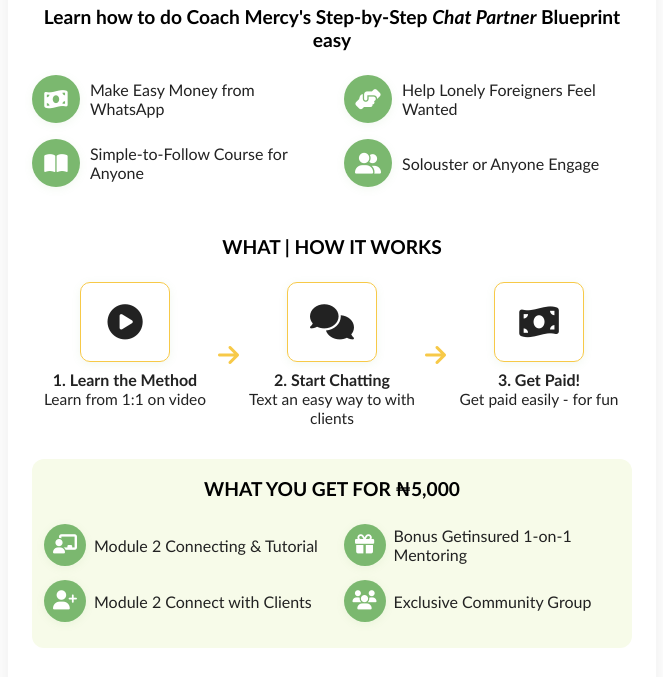
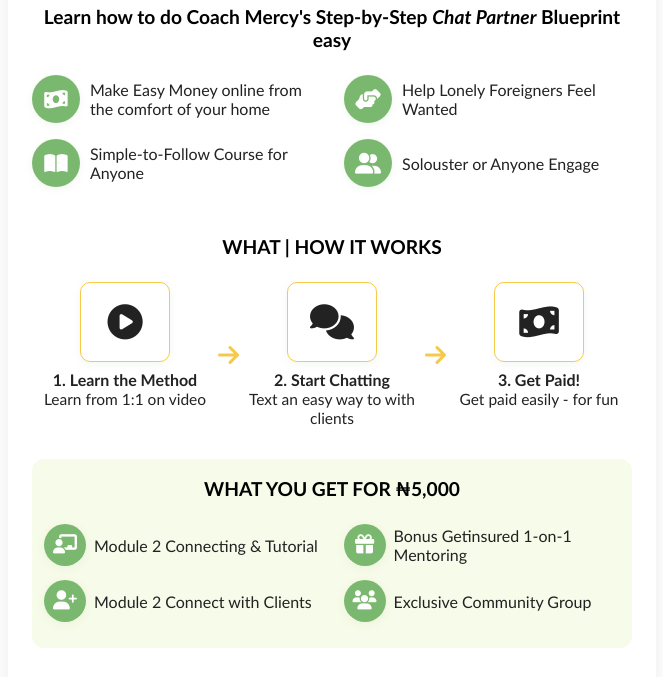
Before and after one commit to Brain-burster/chattingwithlonelyforeigners, a plain HTML site: page index.html in a window 1280 px wide. Shown: the part 104-781 px from the top of the page, without its empty margins (308-971 px from the left). Drawn offline with Linux system fonts and the light colour scheme.

Commit message:
🌐 Update feature description to emphasize online earning from home

```diff
--- a/index.html
+++ b/index.html
@@ -13,7 +13,7 @@
     <h1>Step-By-Step Chat Partner Blueprint</h1>
     <h2>Learn how to do Coach Mercy's Step-by-Step <i>Chat Partner</i> Blueprint easy</h2>
     <div class="features">
-      <div class="feature"><span class="feature-icon"><span class="icon-circle"><i class="fas fa-money-bill-wave"></i></span></span>Make Easy Money from WhatsApp</div>
+      <div class="feature"><span class="feature-icon"><span class="icon-circle"><i class="fas fa-money-bill-wave"></i></span></span>Make Easy Money online from the comfort of your home</div>
       <div class="feature"><span class="feature-icon"><span class="icon-circle"><i class="fas fa-hands-helping"></i></span></span>Help Lonely Foreigners Feel Wanted</div>
       <div class="feature"><span class="feature-icon"><span class="icon-circle"><i class="fas fa-book-open"></i></span></span>Simple-to-Follow Course for Anyone</div>
       <div class="feature"><span class="feature-icon"><span class="icon-circle"><i class="fas fa-user-friends"></i></span></span>Solouster or Anyone Engage</div>
```
